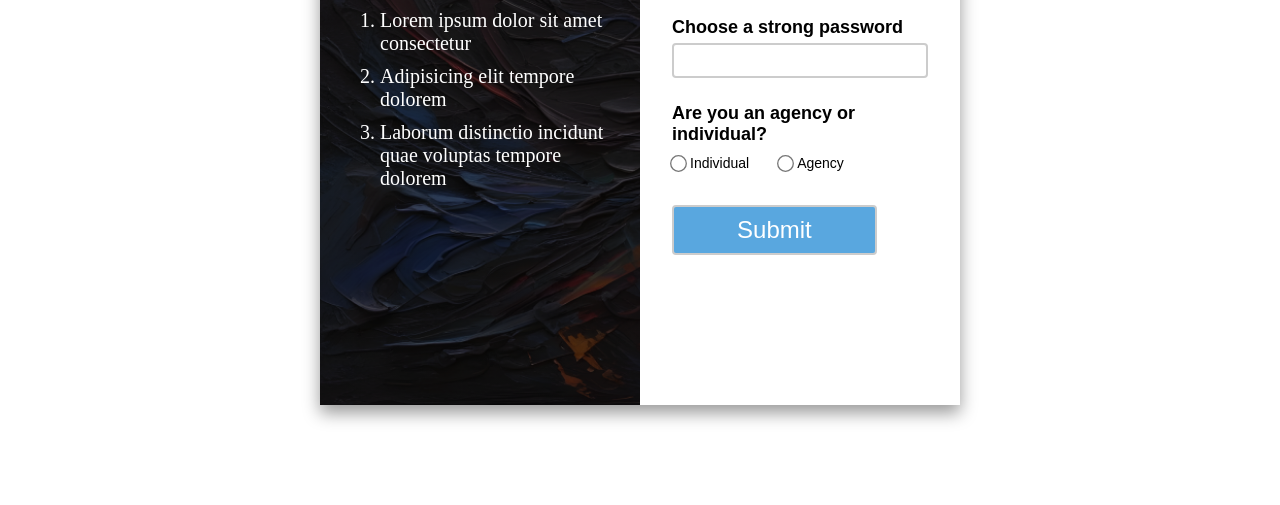
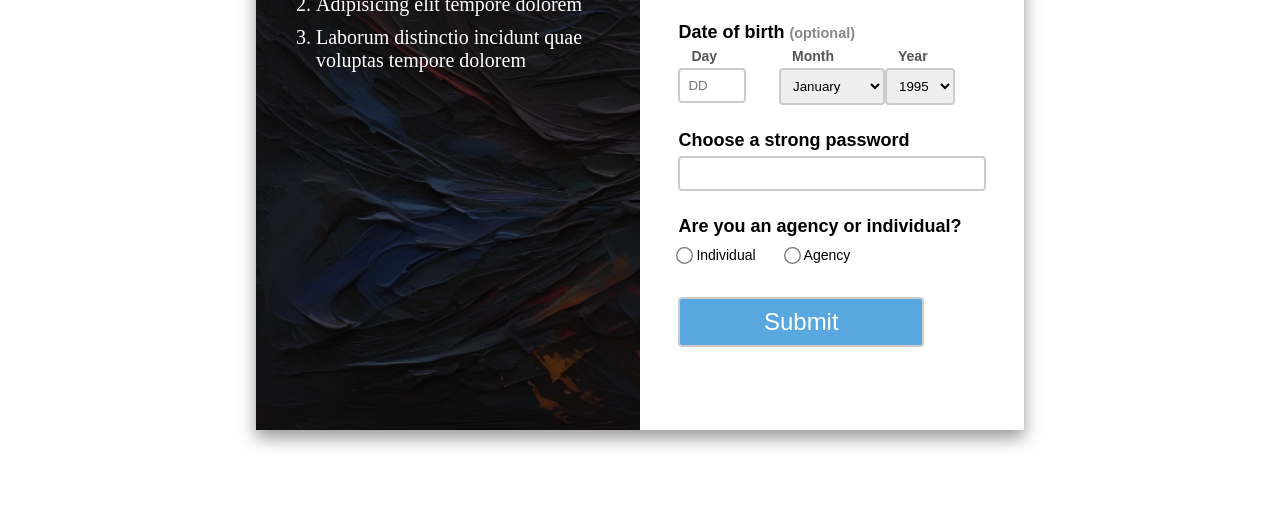
Before and after one commit to faisalamirLPU/registration-form, a plain HTML site: page index.html in a window 1280 px wide. Shown: the part 295-800 px from the top of the page. Drawn offline with Linux system fonts and the light colour scheme.

Commit message:
Added the dob section saparately month, day & year

```diff
--- a/css/styles.css
+++ b/css/styles.css
@@ -17,17 +17,22 @@ body {
 }
 
 .header-color{
-    background: #9D8ADA;
+    background: #B8ACDA;
     width: 2000px;
     height: 250px;
     margin-top: -400px;
     /* margin-bottom: 800px; */
     border-radius: 0 0 50% 50%;
+    /* display: flex;
+    align-items: center;
+    justify-content: center; */
+    /* margin: 0 auto; */
+    /* display: none; */
 }
 
 .container {
     background: #fff;
-    width: 50%; /* Adjust the width as needed */
+    width: 60%; /* Adjust the width as needed */
     height: auto;
     position: absolute;
     margin: 0;
@@ -35,6 +40,7 @@ body {
     align-items: center;
     justify-content: center;
     box-shadow: 0 8px 16px rgba(0, 0, 0, 0.4);
+    /* display: none; */
 
     /* -webkit-clip-path: polygon(0 0, 0 100%, 100% 100%, 100% 15%, 85% 0); */
     /* -webkit-clip-path: polygon(0 85%, 15% 100%, 100% 100%, 100% 0, 0 0); */
@@ -44,7 +50,7 @@ body {
 
 .insidebox {
     width: 100%;
-    height: 600px;
+    height: 650px;
     text-align: center;
     background-size: cover;
     background-position: center;
@@ -73,11 +79,13 @@ li {
 
 .insidebox1 {
     width: 80%; /* Adjust the width as needed */
-    height: 600px;
+    height: auto;
     background-color: #fff;
     margin-left: 5%;
     margin-right: 5%;
+    margin-top: 50px;
 }
+.form-content{}
 
 h2 {
     text-align: center;
@@ -96,6 +104,33 @@ label {
     font-size: 18px;
     font-weight: 600;
     font-family: sans-serif;
+}
+.dob-section {
+    display: flex;
+    justify-content:space-between;
+    margin-top: 20px;
+}
+.dob-field {
+    flex: 1;
+    /* margin-right: 10px; */
+    position: relative;
+}
+select{
+    padding: 8px;
+    margin-top: 5px;
+    margin-bottom: 15px;
+    border: 2px solid #ccc;
+    border-radius: 4px;
+    box-sizing: border-box;
+}
+.dob-field label {
+    position: absolute;
+    top: -25px;
+    left: 8px;
+    /* background-color: #fff; */
+    padding: 0 5px;
+    font-size: 14px;
+    color: #555;
 }
 
 input {
@@ -147,25 +182,38 @@ input[type="submit"]:hover {
     background-color: #1a8886;
 }
 
-.footer-color{
-    background: #93919c;
-    width: 100%;
-    height: 400px;
-    border-radius: 0 0 40% 40%;
-    display: none;
-}
+
+
+/* .footer-color p {
+    margin: 20px;
+} */
+
 
 /* Media Query for smaller screens */
 @media screen and (max-width: 767px) {
     body{
-        /* margin-bottom: 200px; */
+        margin-bottom: 200px;
         /* background: radial-gradient(circle at bottom, #93919c 50%, #fff 30%); */
     }
     .container {
         flex-direction: column; /* Stack items vertically on smaller screens */
         width: 100%;
         box-shadow: none;
+        margin-top: 140px;
         -webkit-clip-path: none;
+        /* display: none; */
+    }
+    .header-color{
+        background: #9D8ADA;
+    /* width: 100%; */
+    height: auto;
+    /* margin-top: -400px; */
+    /* margin-bottom: 800px; */
+    /* border-radius: 0 0 50% 50%; */
+    /* display: flex;
+    align-items: center;
+    justify-content: center; */
+        display: none;
     }
 
     .insidebox1 {
@@ -194,4 +242,17 @@ input[type="submit"]:hover {
         margin-bottom: 20px;
     }
 
+    .footer-color{
+        background: #B8ACDA;
+        width: 800px;
+        height: 110px;
+        border-radius: 50% 50% 0 0;
+        margin-top: 1300px;
+        display: block;
+
+    }
+
+
+
+
 }
--- a/index.html
+++ b/index.html
@@ -10,9 +10,7 @@
 
 <body>
     <header>
-
         <div class="header-color"></div>
-
     </header>
     <div class="container">
         <aside class="insidebox">
@@ -25,13 +23,61 @@
                 </ol>
             </div>
         </aside>
-        <div class="insidebox1">
+        <aside class="insidebox1">
+            <div class="form-content">
                 <h2>Create an account</h2>
                 <form action="">
                     <label for="email">Enter your email</label>
                     <input type="email" name="email" id="email">
                     <label for="dob">Date of birth <span>(optional)</span></label>
-                <input type="date" name="dob" id="dob">
+                    <div class="dob-section">
+                        <div class="dob-field">
+                            <label for="day">Day</label>
+                            <input type="number" name="day" id="day" min="1" max="31" placeholder="DD">
+                        </div>
+                        <div class="dob-field">
+
+                            <!-- <input type="number" name="month" id="month" min="1" max="12" placeholder="MM"> -->
+                            <label for="month">Month</label>
+                            <select class="year-field" name="year" id="year">
+                                <option value="01">January</option>
+                                <option value="02">February</option>
+                                <option value="03">March</option>
+                                <option value="04">April</option>
+                                <option value="05">May</option>
+                                <option value="06">June</option>
+                                <option value="07">July</option>
+                                <option value="08">August</option>
+                                <option value="09">September</option>
+                                <option value="10">October</option>
+                                <option value="11">November</option>
+                                <option value="12">December</option>
+
+                                <!-- Add options for the remaining months -->
+                                <!-- Example: <option value="4">April</option> -->
+                            </select>
+                        </div>
+                        <div class="dob-field">
+                            <label for="year">Year</label>
+                            <select class="month-field" name="month" id="month">
+                                <option value="1995">1995</option>
+                                <option value="1996">1996</option>
+                                <option value="1997">1997</option>
+                                <option value="1998">1998</option>
+                                <option value="1999">1999</option>
+                                <option value="2000">2000</option>
+                                <option value="2001">2001</option>
+                                <option value="2002">2002</option>
+                                <option value="2003">2003</option>
+                                <option value="2004">2004</option>
+                                <option value="2005">2005</option>
+                                <option value="2006">2006</option>
+
+                                <!-- Add options for the remaining months -->
+                                <!-- Example: <option value="4">April</option> -->
+                            </select>
+                        </div>
+                    </div>
                     <label for="password">Choose a strong password</label>
                     <input type="password" name="password" id="password">
                     <label for="checkbox">Are you an agency or individual?</label>
@@ -42,15 +88,14 @@
                         <label for="agency">Agency</label>
                     </div>
                     <input type="submit" name="submit" id="submit" value="Submit">
-
                 </form>
             </div>
+        </aside>
     </div>
-
-    </div>
-    <!-- <footer class="footer-color">
-        <p>Hello footer</p>
-    </footer> -->
+    <footer>
+        <div class="footer-color"></div>
+        <!-- <p>&copy; 2024 Your Website Name. All rights reserved.</p> -->
+    </footer>
 </body>
 
 </html>
```
Lines whose indentation alone changed are shown as unchanged.
